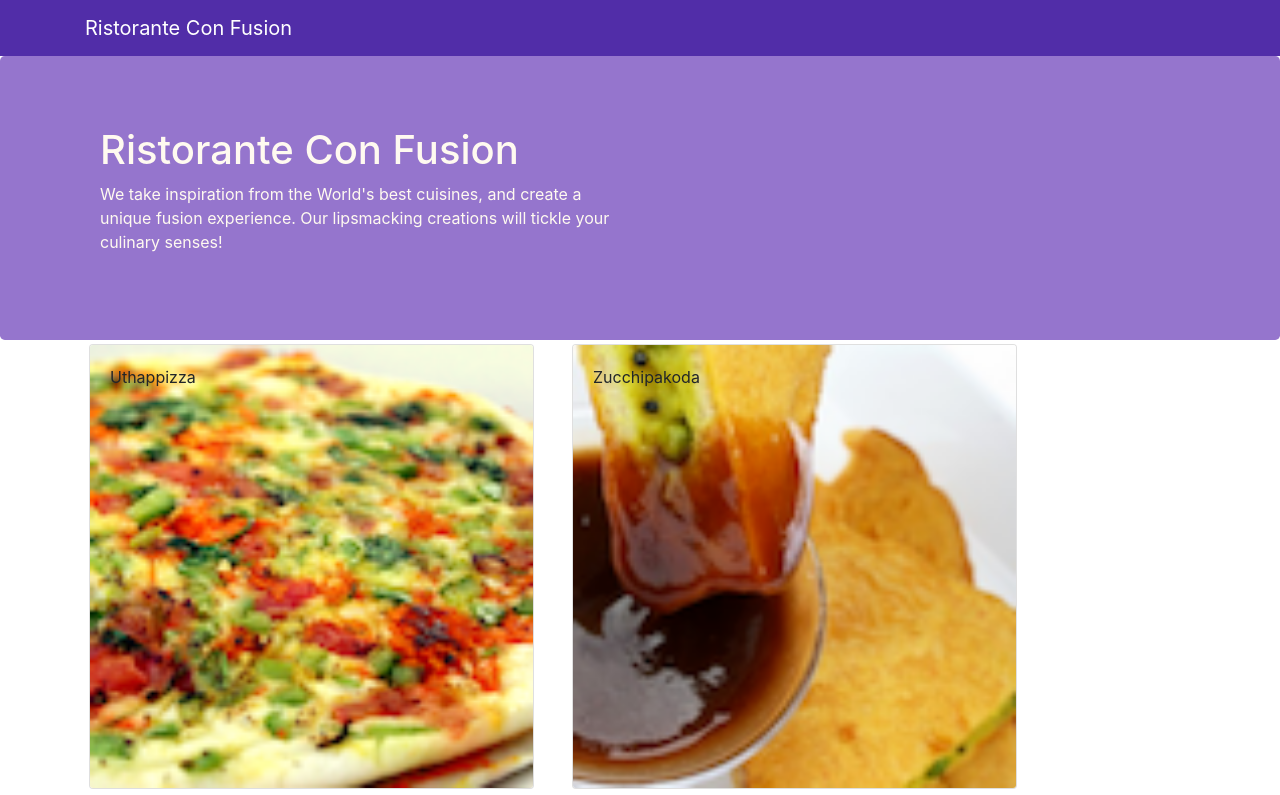
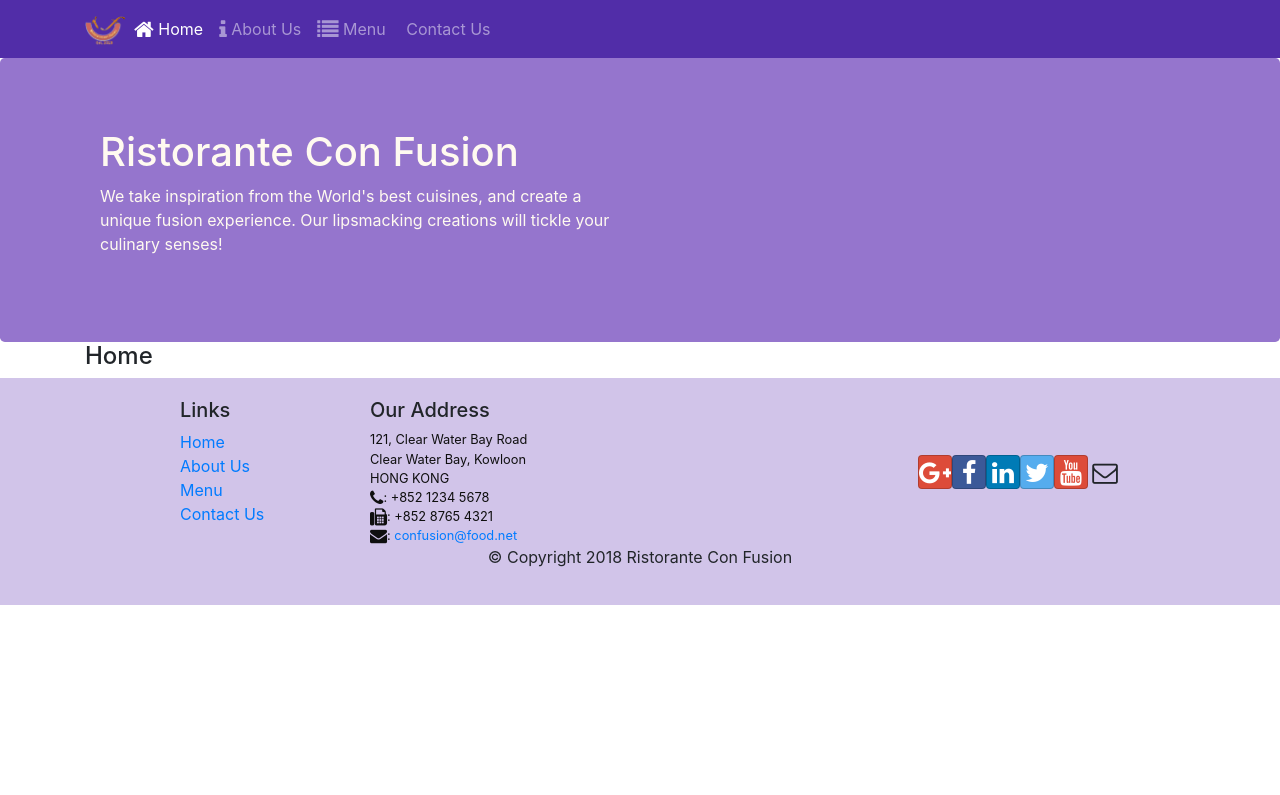
Before and after one commit to longhoang123/Coursera-Fullstack-Course2, a React (Create React App) app in the folder confusion/: page /home in a window 1280 px wide. Shown: the top 795 px of the page. Built offline with nearby package versions, Linux system fonts and the light colour scheme.

Commit message:
React Router

```diff
--- a/confusion/package.json
+++ b/confusion/package.json
@@ -13,6 +13,7 @@
     "react": "^16.13.1",
     "react-dom": "^16.13.1",
     "react-popper": "^2.2.3",
+    "react-router-dom": "^5.2.0",
     "react-scripts": "3.4.3",
     "reactstrap": "^8.5.1"
   },
--- a/confusion/src/App.js
+++ b/confusion/src/App.js
@@ -1,4 +1,5 @@
 import React, {Component} from 'react';
+import {BrowserRouter} from 'react-router-dom';
 import  Main  from './components/MainComponent';
 import './App.css';
 
@@ -9,9 +10,12 @@ class App extends Component {
 
   render() {
     return (
-      <div className="App">
-        <Main />
-      </div>
+      <BrowserRouter>
+        <div className="App">
+          <Main />
+        </div>
+      </BrowserRouter>
+
     );
   }
 
--- a/confusion/src/components/FooterComponent.js
+++ b/confusion/src/components/FooterComponent.js
@@ -1,5 +1,5 @@
 import React from 'react';
-
+import { Link } from 'react-router-dom';
 
 function Footer(props) {
     return (
@@ -9,10 +9,10 @@ function Footer(props) {
                     <div className="col-4 offset-1 col-sm-2">
                         <h5>Links</h5>
                         <ul className="list-unstyled">
-                            <li><a href="#">Home</a></li>
-                            <li><a href="#">About</a></li>
-                            <li><a href="#">Menu</a></li>
-                            <li><a href="contactus.html">Contact</a></li>
+                            <li><Link to="/home">Home</Link></li>
+                            <li><Link to="/aboutus">About Us</Link></li>
+                            <li><Link to="/menu">Menu</Link></li>
+                            <li><Link to="/contactus">Contact Us</Link></li>
                         </ul>
                     </div>
                     <div className="col-7 col-sm-5">
--- a/confusion/src/components/HeaderComponent.js
+++ b/confusion/src/components/HeaderComponent.js
@@ -1,14 +1,57 @@
 import React, { Component } from 'react';
-import { Navbar, NavbarBrand, Jumbotron } from 'reactstrap';
+import { Navbar, NavbarBrand, Nav, NavbarToggler, Collapse, NavItem, Jumbotron } from 'reactstrap';
+import { NavLink } from 'react-router-dom';
 
 
 class Header extends Component {
+
+    constructor(props) {
+        super(props);
+
+        this.state = {
+            isNavOpen: false,
+        }
+        this.toggleNav = this.toggleNav.bind(this);
+    }
+
+    toggleNav() {
+        this.setState({ isNavOpen: !this.state.isNavOpen})
+    }
+
     render() {
         return (
             <>
-                < Navbar dark >
+                < Navbar dark expand="md">
                     <div className="container">
-                        <NavbarBrand href="/">Ristorante Con Fusion</NavbarBrand>
+                        <NavbarToggler onClick={this.toggleNav}></NavbarToggler>
+                        <NavbarBrand  className="mr-auto" href="/">
+                            <img src="assets/images/logo.png" height="30" width="41" alt="Ristorante Con Fusion"/>
+                        </NavbarBrand>
+                        <Collapse isOpen={this.state.isNavOpen} navbar>
+                            <Nav navbar>
+                                <NavItem>
+                                    <NavLink className="nav-link" to="/home">
+                                        <span className="fa fa-home fa-lg"></span> Home
+                                    </NavLink>
+                                </NavItem>
+                                <NavItem>
+                                    <NavLink className="nav-link" to="/aboutus">
+                                        <span className="fa fa-info fa-lg"></span> About Us
+                                    </NavLink>
+                                </NavItem>
+                                <NavItem>
+                                    <NavLink className="nav-link" to="/menu">
+                                        <span className="fa fa-list fa-lg"></span> Menu
+                                    </NavLink>
+                                </NavItem>
+                                <NavItem>
+                                    <NavLink className="nav-link" to="/contactus">
+                                        <span className="fa fa-card fa-lg"></span> Contact Us
+                                    </NavLink>
+                                </NavItem>
+                            </Nav>
+                        </Collapse>
+
                     </div>
                 </Navbar>
                 <Jumbotron>
--- /dev/null
+++ b/confusion/src/components/HomeComponent.js
@@ -0,0 +1,11 @@
+import React from 'react';
+
+function Home(props) {
+    return (
+        <div className="container">
+            <h4>Home</h4>
+        </div>
+    )
+}
+
+export default Home;
--- a/confusion/src/components/MainComponent.js
+++ b/confusion/src/components/MainComponent.js
@@ -1,9 +1,11 @@
 import React, {Component} from 'react';
 import Header from './HeaderComponent';
+import Home from './HomeComponent';
 import  Menu  from './MenuComponent';
 import DishDetail from "./DishdetailComponent";
 import Footer from "./FooterComponent";
 import { DISHES } from '../shared/dishes';
+import {Switch, Route, Redirect } from 'react-router-dom';
 
 class Main extends Component {
 
@@ -12,23 +14,28 @@ class Main extends Component {
 
     this.state = {
       dishes: DISHES,
-      selectedDish: null
     };
   }
 
-  onDishSelect(dishId) {
-    this.setState({ selectedDish: dishId});
-}
+
 
   render() {
+
+    const HomePage = () => {
+      return(
+        <Home />
+      )
+    }
+
     return (
+
       <div className="App">
         <Header/>
-        <Menu dishes={this.state.dishes}
-            onClick={(dishId) => this.onDishSelect(dishId)}/>
-            <div className="container">
-              <DishDetail dish={this.state.dishes.filter((dish) => dish.id === this.state.selectedDish)[0]}/>
-            </div>
+        <Switch>
+          <Route path="/home" component={HomePage} />
+          <Route exact path="/menu" component={() => <Menu dishes={this.state.dishes} />} />
+          <Redirect to="/home" />
+        </Switch>
         <Footer/>
       </div>
     );
```
Also changed, not shown: 1 other file (tests, documents, lock files or other folders).
